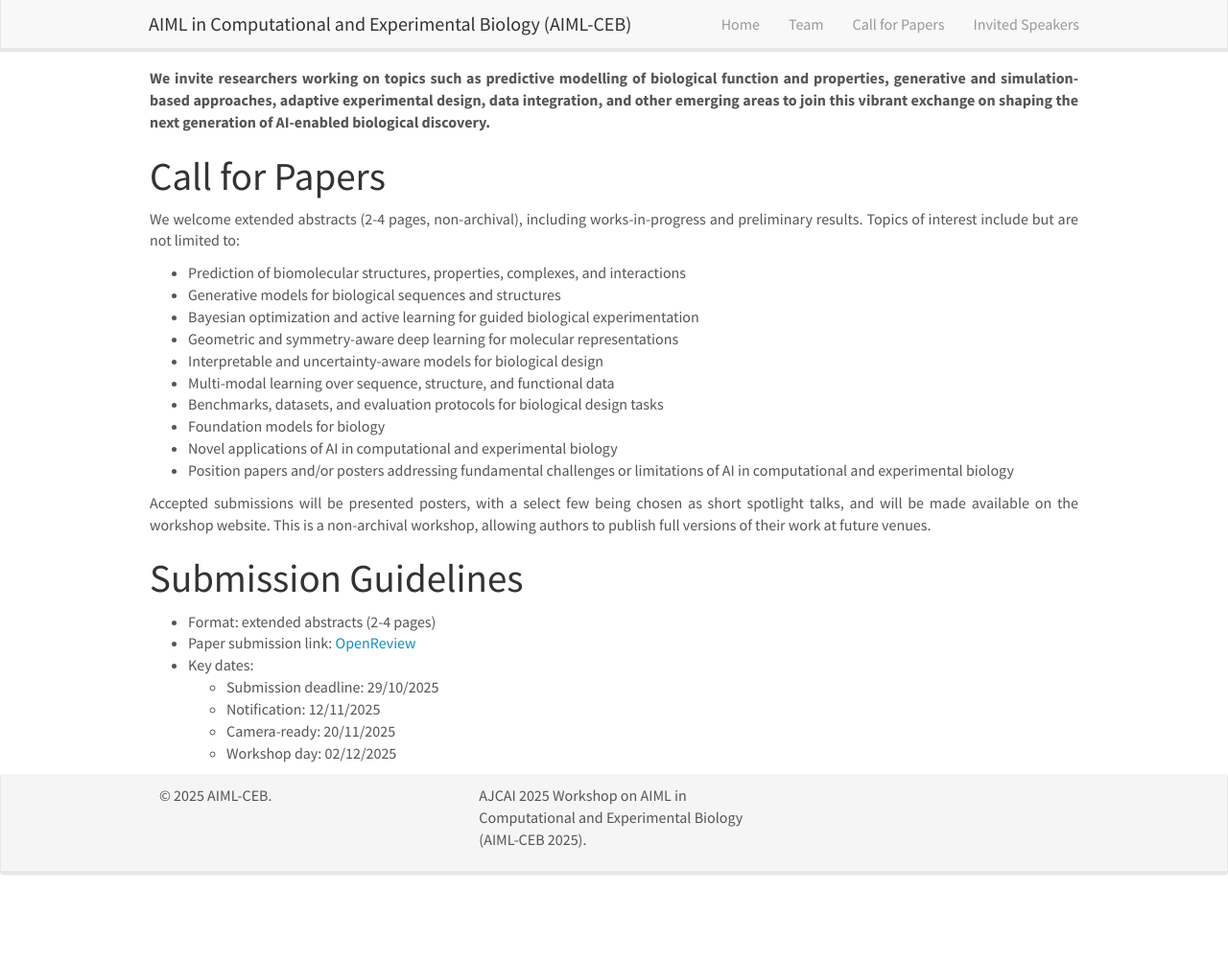
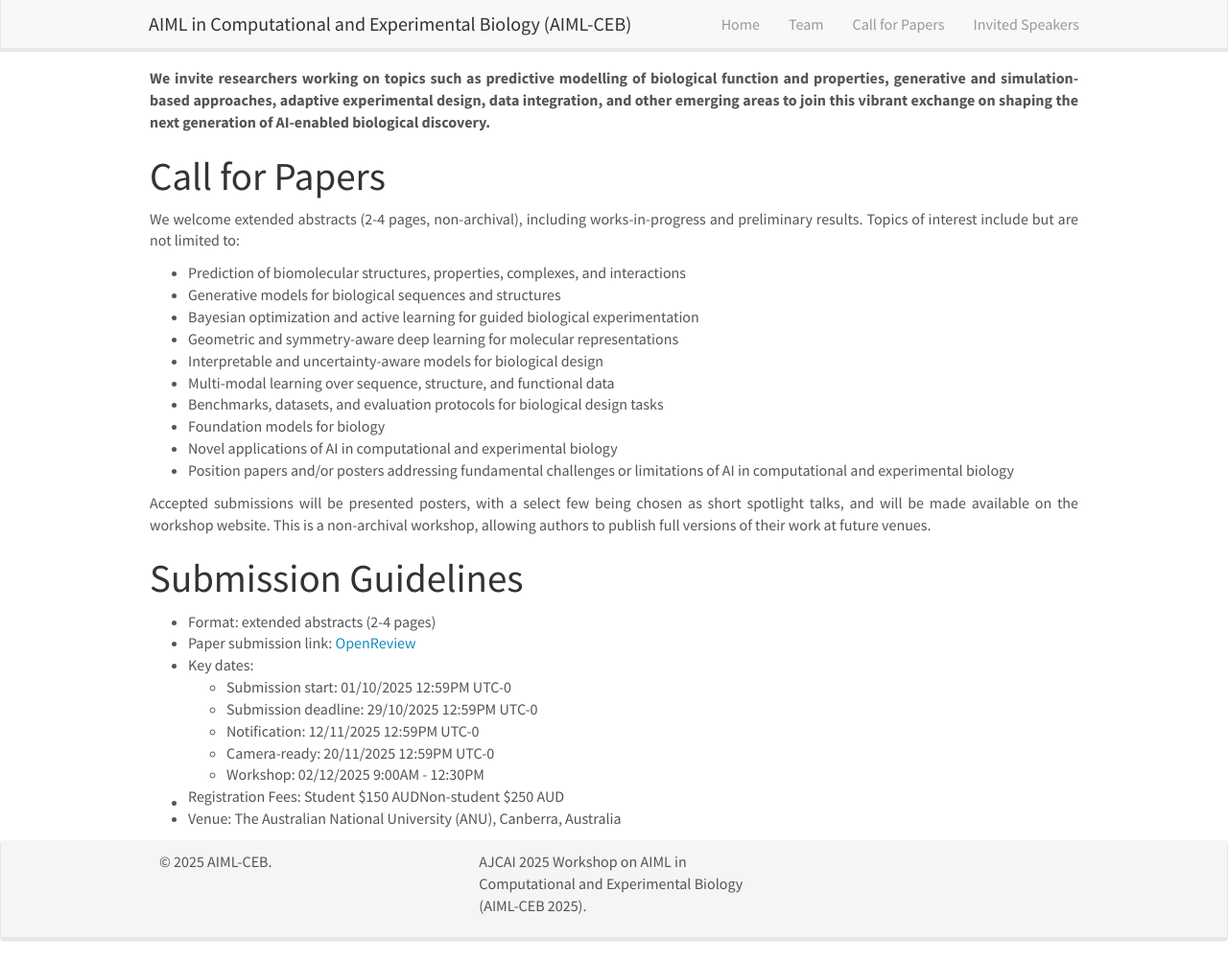
Before and after one commit to wokas36/wokas36.github.io, a Jekyll site: the page built from _pages/openings.md, in a window 1280 px wide and 1003 px high. Shown: the whole window at 96% size. Built offline with Jekyll 4.4.1, drawn with Linux system fonts in a browser that asks for light colours; nearby versions of some CDN libraries.

Commit message:
init_commit_21

```diff
--- a/_pages/openings.md
+++ b/_pages/openings.md
@@ -31,10 +31,13 @@
 * Format: extended abstracts (2-4 pages)
 * Paper submission link: [OpenReview](https://openreview.net/group?id=AJCAI/2025/Workshop/AIML-CEB)
 * Key dates:
-    - Submission deadline: 29/10/2025
-    - Notification: 12/11/2025
-    - Camera-ready: 20/11/2025
-    - Workshop day: 02/12/2025
+    - Submission start: 01/10/2025 12:59PM UTC-0
+    - Submission deadline: 29/10/2025 12:59PM UTC-0
+    - Notification: 12/11/2025 12:59PM UTC-0
+    - Camera-ready: 20/11/2025 12:59PM UTC-0
+    - Workshop: 02/12/2025 9:00AM - 12:30PM
+* Registration Fees: Student $150 AUD | Non-student $250 AUD
+* Venue: The Australian National University (ANU), Canberra, Australia
 
 <!-- We are  looking for new group members with passion, talent, and grit!
 
```
